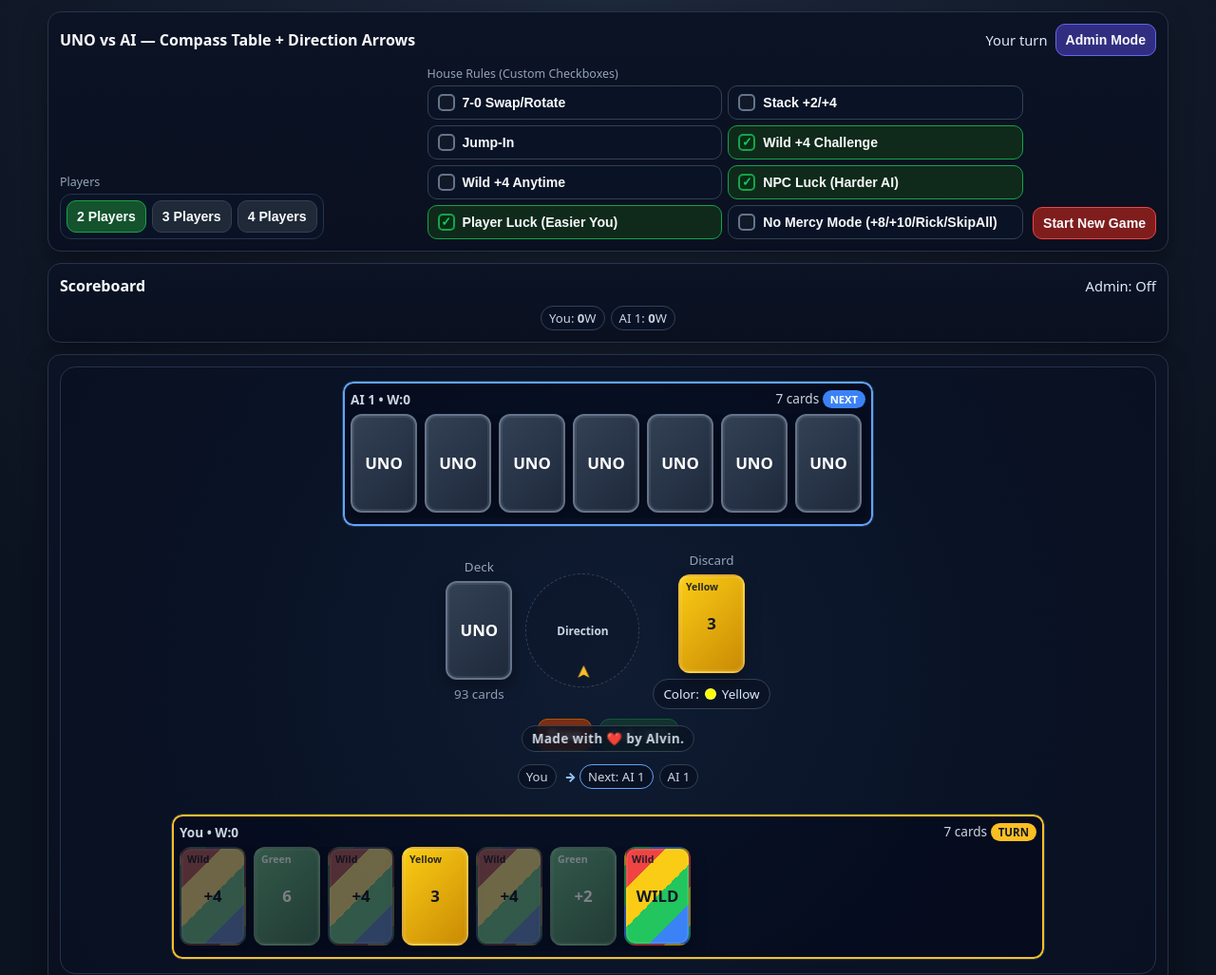
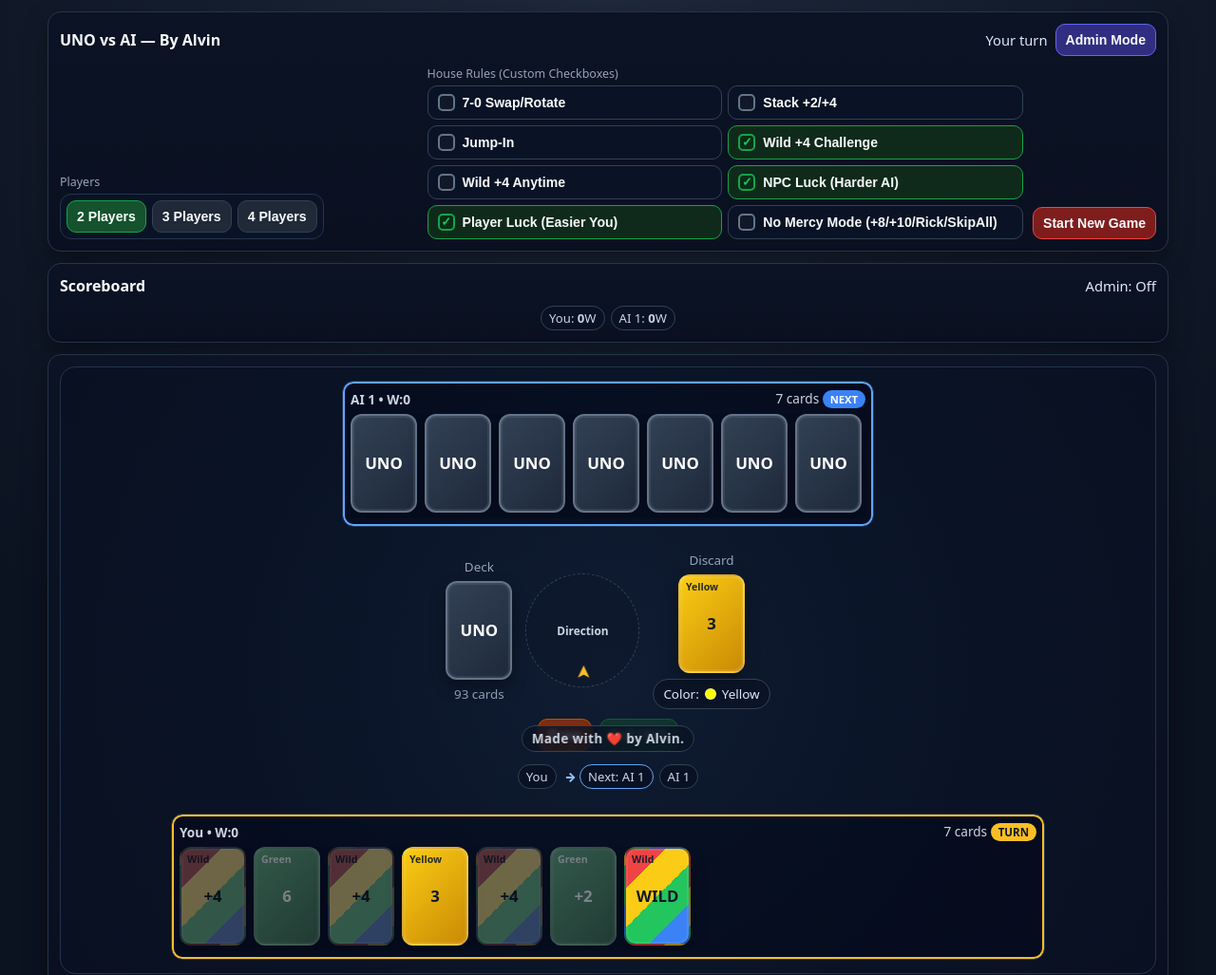
Before and after one commit to ipmingsum2/ipmingsum2.github.io, a plain HTML site: page game/uno.html in a window 1280 px wide. Shown: the top 1027 px of the page at 95% size. Drawn offline with Linux system fonts and the light colour scheme.

Commit message:
Update uno.html

```diff
--- a/game/uno.html
+++ b/game/uno.html
@@ -3,7 +3,7 @@
 <head>
   <meta charset="UTF-8" />
   <meta name="viewport" content="width=device-width, initial-scale=1.0" />
-  <title>UNO vs AI — Compass Table Layout</title>
+  <title>UNO vs AI By Alvin</title>
   <style>
     :root{
       --bg:#0b1220;
@@ -545,7 +545,7 @@
   <div class="app">
     <div class="panel">
       <div class="title-row">
-        <div class="title">UNO vs AI — Compass Table + Direction Arrows</div>
+        <div class="title">UNO vs AI — By Alvin</div>
         <div style="display:flex; gap:8px; align-items:center; flex-wrap:wrap;">
           <div class="status" id="statusText">Loading...</div>
           <button id="adminBtn" class="btn btn-admin">Admin Mode</button>
```
